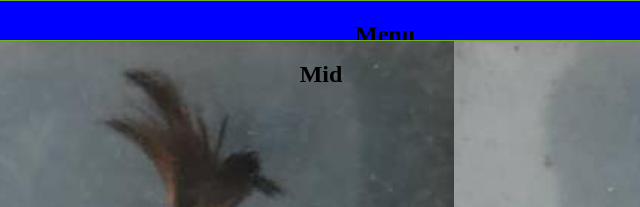
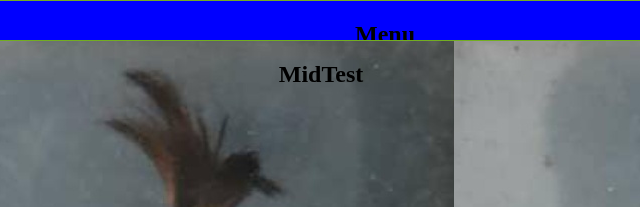
Before and after one commit to Fetknoppen/Fetknoppen.github.io, a plain HTML site: page index.html in a window 1280 px wide. Shown: the top 207 px of the page, 384-1024 px from the left. Drawn offline with Linux system fonts and the light colour scheme.

Commit message:
Update index.html

```diff
--- a/index.html
+++ b/index.html
@@ -49,7 +49,7 @@
 </div>
 
 <div class="midDiv">
-  <h2>Mid</h2>
+  <h2>MidTest</h2>
 </div>
 
 
```
